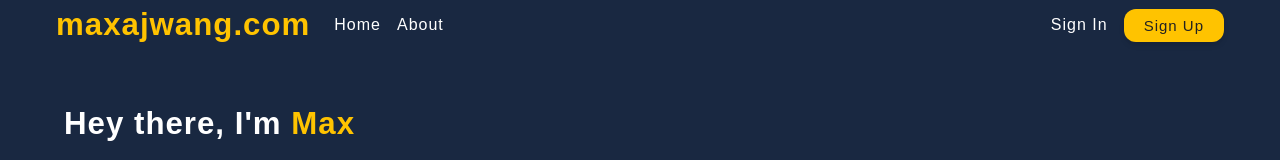
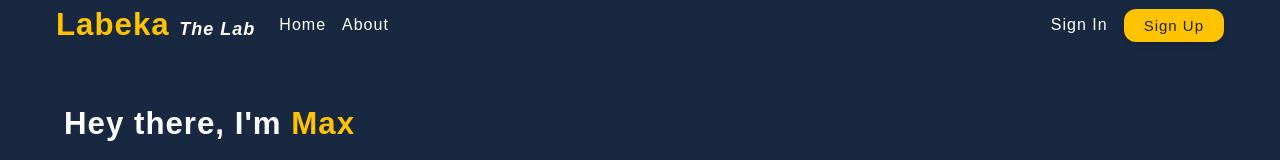
Before and after one commit to max-ajwang/MERN-stack-REST-API, a React (Create React App) app in the folder client/: page / in a window 1280 px wide. Shown: the top 160 px of the page. Built offline with nearby package versions, Linux system fonts and the light colour scheme.

Commit message:
Change of Logo

```diff
--- a/client/src/assets/wrappers/Logo.js
+++ b/client/src/assets/wrappers/Logo.js
@@ -10,6 +10,12 @@ const Wrapper = styled.div`
         font-family: var(--font-family);
         color: var(--dark-yellow);
         font-weight: 700;
+    }
+
+    span {
+        color: var(--white);
+        font-style: italic;
+        font-size: 18px;
     }
 
     @media screen and (max-width: 1280px) {
--- a/client/src/components/Logo.js
+++ b/client/src/components/Logo.js
@@ -5,7 +5,7 @@ const Logo = () => {
   return (
     <Wrapper>
       <div className='logo-container'>
-        <h3>maxajwang.com</h3>
+        <h3>Labeka <span>The Lab</span></h3>
       </div>
     </Wrapper>
   )
```
